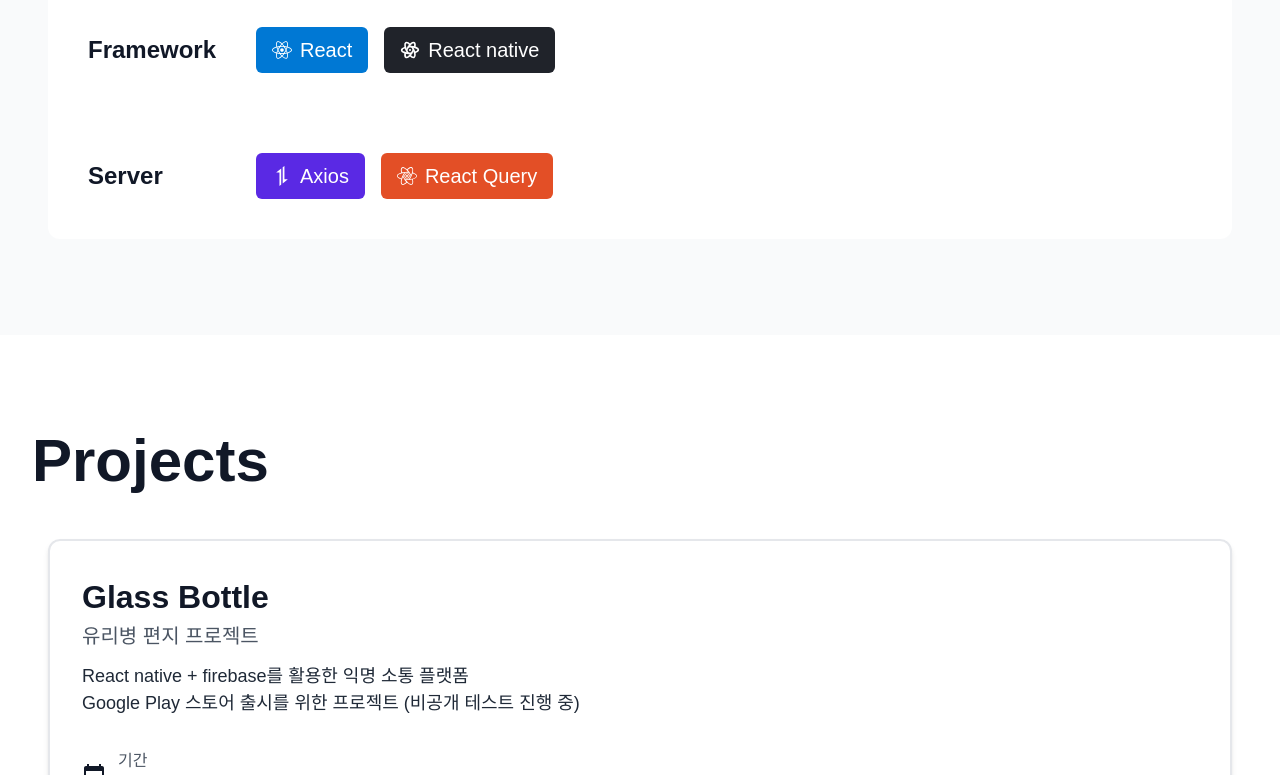
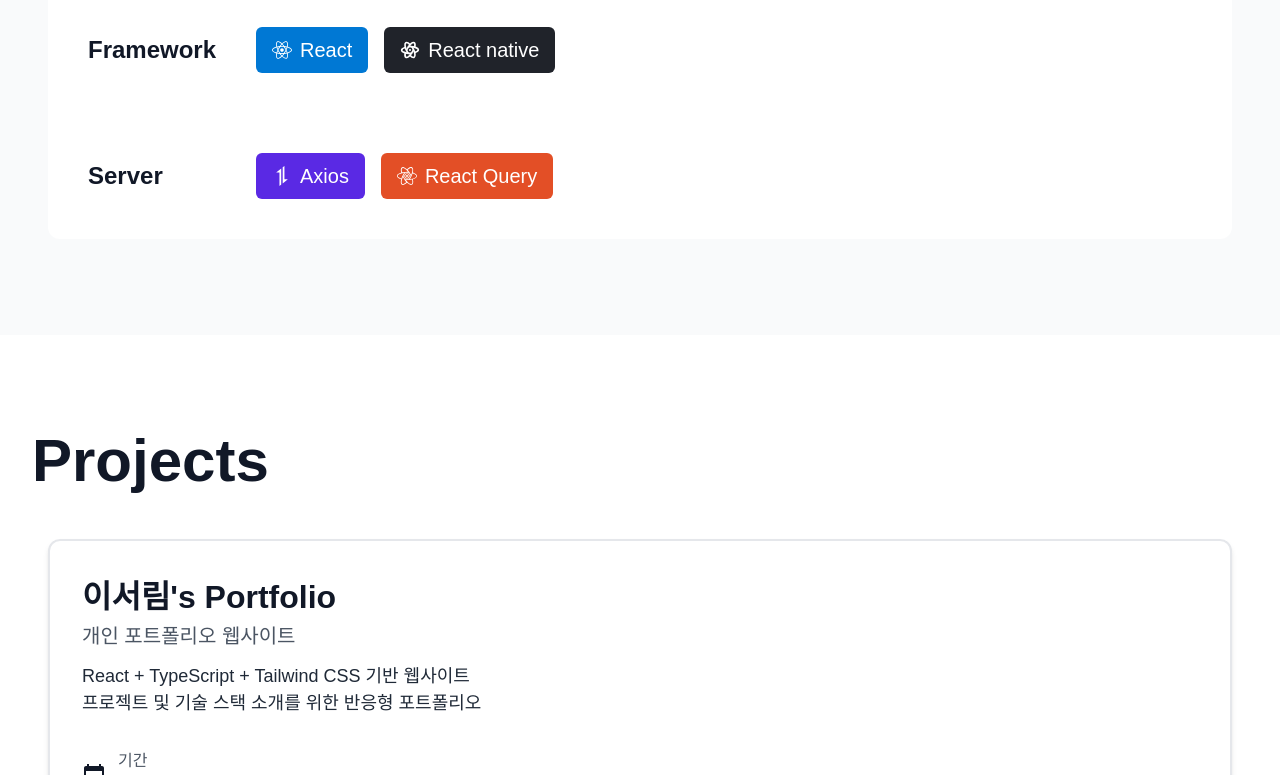
Before and after one commit to Leeseoleem/leeseoleem-portfolio, a React (Create React App) app in the folder leeseoleem-portfolio/: page / in a window 1280 px wide. Shown: the part 2000-2775 px from the top of the page. Built offline with nearby package versions, Linux system fonts and the light colour scheme; a web font is replaced by a local one.

Commit message:
fix project card

```diff
--- a/leeseoleem-portfolio/package.json
+++ b/leeseoleem-portfolio/package.json
@@ -2,6 +2,7 @@
   "name": "leeseoleem-portfolio",
   "version": "0.1.0",
   "private": true,
+  "homepage": "https://leeseoleem.github.io/leeseoleem-portfolio",
   "dependencies": {
     "@emotion/react": "^11.14.0",
     "@emotion/styled": "^11.14.0",
@@ -33,7 +34,9 @@
     "start": "react-scripts start",
     "build": "react-scripts build",
     "test": "react-scripts test",
-    "eject": "react-scripts eject"
+    "eject": "react-scripts eject",
+    "predeploy": "npm run build",
+    "deploy": "gh-pages -d build"
   },
   "eslintConfig": {
     "extends": [
@@ -55,6 +58,7 @@
   },
   "devDependencies": {
     "autoprefixer": "^10.4.21",
+    "gh-pages": "^6.3.0",
     "postcss": "^8.5.3",
     "tailwindcss": "^3.4.17"
   }
--- a/leeseoleem-portfolio/src/data/projectData.ts
+++ b/leeseoleem-portfolio/src/data/projectData.ts
@@ -102,3 +102,33 @@
   "/images/vrrs/i.jpg",
   "/images/vrrs/j.jpg",
 ];
+
+// 포트폴리오 웹 사이트
+export const portfolioProject = {
+  title: "이서림's Portfolio",
+  subTitle: "개인 포트폴리오 웹사이트",
+  contents: [
+    "React + TypeScript + Tailwind CSS 기반 웹사이트",
+    "프로젝트 및 기술 스택 소개를 위한 반응형 포트폴리오",
+  ],
+  description: `Portfolio Website는 개발자로서의 경험과 프로젝트를 정리하고 소개하기 위해 제작한 개인 웹사이트입니다.
+  자기소개, 기술 스택, 프로젝트 등을 한눈에 볼 수 있도록 구성하였으며,
+  다양한 해상도에 대응하는 반응형 웹으로 제작되었습니다.
+  react-scroll을 활용한 부드러운 페이지 이동과 swiper를 이용한 프로젝트 슬라이드를 통해 사용자 경험을 개선하였습니다.`,
+  period: "2025.03",
+  n: 1,
+  position: [
+    "Frontend Developer",
+    "UI 설계 및 반응형 구현",
+    "사이트 구조 설계",
+  ],
+  pages: ["Main", "About", "Skills", "Projects"],
+  details: [
+    "React + TypeScript 기반 페이지 구조 설계 및 컴포넌트 구성",
+    "Tailwind CSS를 활용한 반응형 스타일링",
+    "v0를 기반으로 한 레이아웃 생성 및 커스터마이징",
+    "react-scroll을 이용한 자연스러운 섹션 이동 구현",
+    "swiper를 활용한 프로젝트 이미지 슬라이드 구현",
+  ],
+  technologies: ["React", "TypeScript", "Tailwind CSS", "Github"],
+};
--- a/leeseoleem-portfolio/src/sections/ProjectsSection.tsx
+++ b/leeseoleem-portfolio/src/sections/ProjectsSection.tsx
@@ -5,6 +5,7 @@
   glassBottleImageUrls,
   VRRS_Project,
   VRRSImageUrls,
+  portfolioProject,
 } from "../data/projectData";
 import {
   handleGlassGit,
@@ -13,6 +14,8 @@
   handleVRRSNotion,
   handleVRRSYoutube,
   envLink,
+  handleMyGit,
+  handleMyWeb,
 } from "../utils/github";
 import {
   FaGithubRef,
@@ -20,6 +23,7 @@
   YoutubeIcon,
   NotionIcon,
   VelogIcon,
+  WebIcon,
 } from "../utils/Icons";
 
 const ProjectsSection = () => {
@@ -31,6 +35,19 @@
       <div className="container px-4">
         <h1 className="text-6xl font-bold mb-12">Projects</h1>
         <div className="flex my-8 flex-col gap-y-6">
+          <ProjectCard
+            {...portfolioProject}
+            externalSite={
+              <div className="flex gap-x-8">
+                <button onClick={handleMyGit}>
+                  <FaGithubRef size="50" />
+                </button>
+                <button onClick={handleMyWeb}>
+                  <WebIcon size="50" />
+                </button>
+              </div>
+            }
+          />
           <ProjectCard
             {...glassBottleProject}
             imageUrls={glassBottleImageUrls}
--- a/leeseoleem-portfolio/src/utils/Icons.ts
+++ b/leeseoleem-portfolio/src/utils/Icons.ts
@@ -4,6 +4,7 @@
 import { FaGooglePlay } from "react-icons/fa";
 import { RiNotionFill } from "react-icons/ri";
 import { SiVelog } from "react-icons/si";
+import { MdOutlineWebAsset } from "react-icons/md";
 
 export const FaReactRef = FaReact as React.ElementType;
 export const FaGithubRef = FaGithub as React.ElementType;
@@ -11,3 +12,4 @@
 export const GooglePlayIcon = FaGooglePlay as React.ElementType;
 export const NotionIcon = RiNotionFill as React.ElementType;
 export const VelogIcon = SiVelog as React.ElementType;
+export const WebIcon = MdOutlineWebAsset as React.ElementType;
--- a/leeseoleem-portfolio/src/utils/github.ts
+++ b/leeseoleem-portfolio/src/utils/github.ts
@@ -31,3 +31,12 @@
   window.location.href =
     "https://velog.io/@leeseoleem1014/EXPO-.env-파일로-안전하게-서버-연동하기";
 };
+
+// 포트폴리오 프로젝트
+export const handleMyGit = () => {
+  window.location.href = "https://github.com/Leeseoleem/leeseoleem-portfolio";
+};
+
+export const handleMyWeb = () => {
+  window.location.href = "https://leeseoleem.github.io/leeseoleem-portfolio";
+};
```
Also changed, not shown: 1 other file (tests, documents, lock files or other folders).
